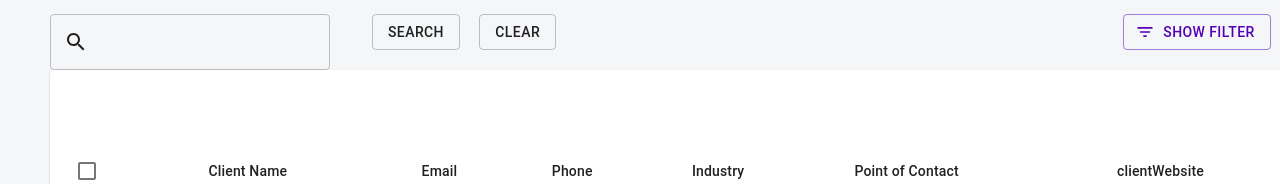
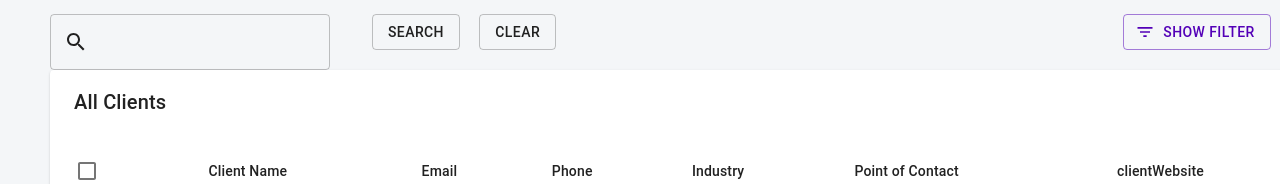
Before and after one commit to paulwilles/client-management-Oct-20, a React (Create React App) app: page / in a window 1280 px wide. Shown: the part 147-331 px from the top of the page. Built offline with nearby package versions, Linux system fonts and the light colour scheme; no server answers.

Commit message:
Add Client Toolbar

```diff
--- a/src/components/ClientList.js
+++ b/src/components/ClientList.js
@@ -5,10 +5,10 @@ import TableRow from '@material-ui/core/TableRow';
 import TableCell from '@material-ui/core/TableCell';
 import TableHead from '@material-ui/core/TableHead';
 import TablePagination from '@material-ui/core/TablePagination';
-import Toolbar from '@material-ui/core/Toolbar';
 import Checkbox from '@material-ui/core/Checkbox';
 import Paper from '@material-ui/core/Paper';
 import { makeStyles } from '@material-ui/core/styles';
+import ClientToolbar from './ClientToolbar';
 import ClientRow from './ClientRow';
 
 const useStyles = makeStyles((theme) => ({
@@ -70,9 +70,7 @@ const ClientList = () => {
   }
   return (
     <Paper className={classes.paper}>
-      <Toolbar>
-
-      </Toolbar>
+      <ClientToolbar />
       <Table>
         <TableHead>
           <TableRow>
--- /dev/null
+++ b/src/components/ClientToolbar.js
@@ -0,0 +1,28 @@
+import React from 'react';
+import { makeStyles } from '@material-ui/core/styles';
+import Toolbar from '@material-ui/core/Toolbar';
+import IconButton from '@material-ui/core/IconButton';
+import Typography from '@material-ui/core/Typography';
+import MoreIcon from '@material-ui/icons/MoreVert';
+
+const useStyles = makeStyles((theme) => ({
+  grow: {
+    flexGrow: 1,
+  },
+}));
+
+export default function ClientToolbar() {
+  const classes = useStyles();
+
+  return (
+    <Toolbar>
+      <Typography variant="h6" noWrap>
+        All Clients
+      </Typography>
+      <div className={classes.grow} />
+      <IconButton>
+        <MoreIcon />
+      </IconButton>
+    </Toolbar>
+  );
+}
```
